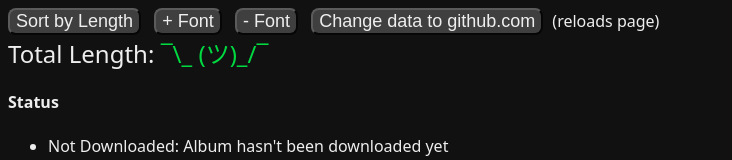
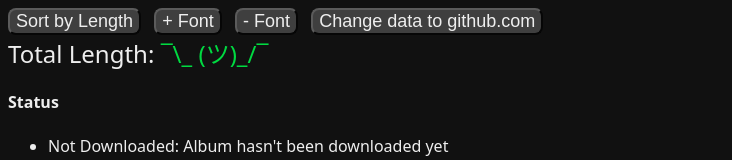
Before and after one commit to RC569/RC569.github.io, a plain HTML site: page backlog.html in a window 1280 px wide. Shown: the top 160 px of the page, without its empty margins (0-732 px from the left). Drawn offline with Linux system fonts and the light colour scheme.

Commit message:
feat: remove useless warning

```diff
--- a/backlog.html
+++ b/backlog.html
@@ -18,7 +18,7 @@
         <button class="sortbylengthButton" onclick="sortTableByLength()">Sort by Length</button>
         <button class="increaseButton" onclick="changeFontSize('increase')">+ Font</button>
         <button class="decreaseButton" onclick="changeFontSize('decrease')">- Font</button>
-        <button class="sourceButton" onclick="change_datasource()">Change data to <span class="sourcename">github.com</span></button><span>(reloads page)</span>
+        <button class="sourceButton" onclick="change_datasource()">Change data to <span class="sourcename">github.com</span></button>
         <button class="editButton" onclick="window.open('https://github.com/RC569/backlog/edit/main/backlog.md', '_blank')">Edit</button>
     </div>
     <span class="length">Total Length: <span class="totallength">¯\_ (ツ)_/¯</span></span><br>
```
